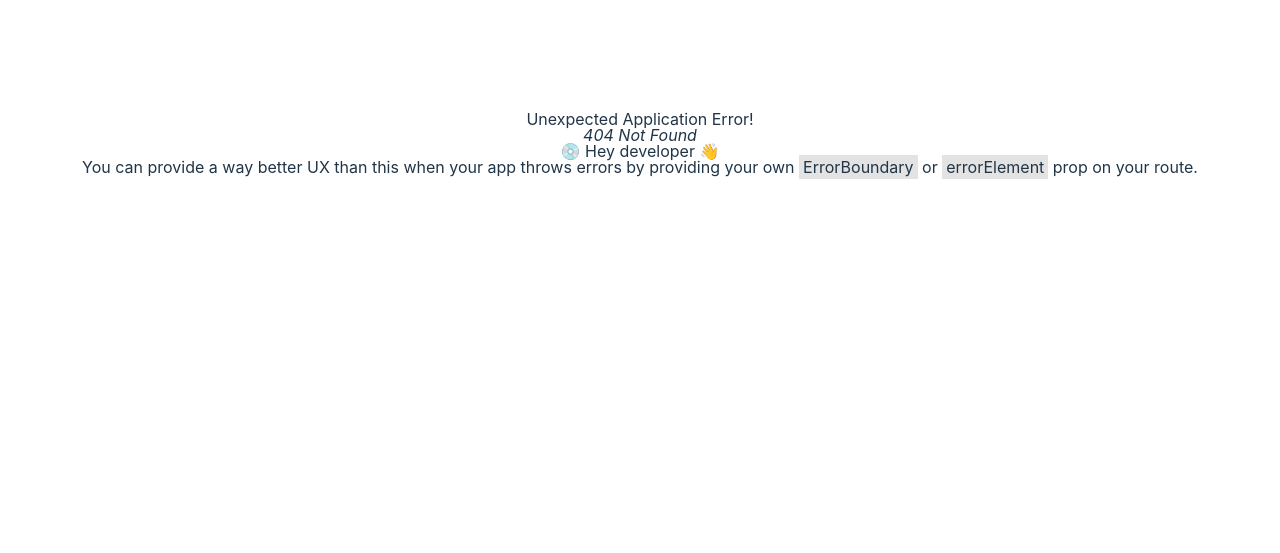
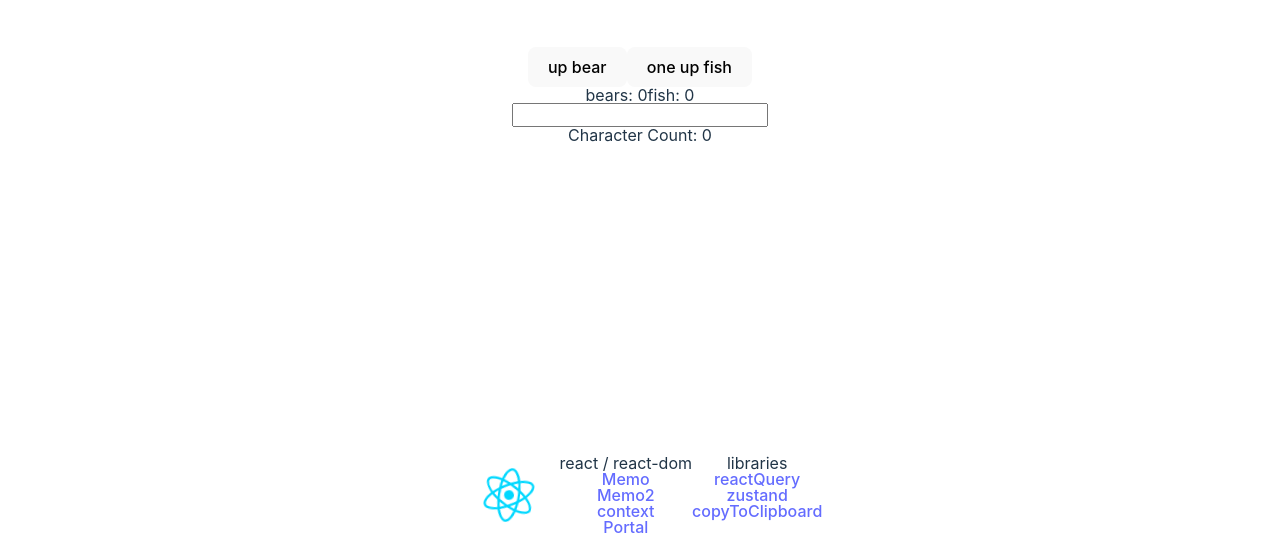
Before and after one commit to GiGa1989/playing-with-react, a React (Vite) app: page /zustand in a window 1280 px wide. Before the commit this address had no page. Shown: the part 257-810 px from the top of the page. Built offline with nearby package versions, Linux system fonts and the light colour scheme.

Commit message:
update zustand

```diff
--- a/package.json
+++ b/package.json
@@ -23,7 +23,7 @@
     "react-dom": "^18.2.0",
     "react-router-dom": "^6.4.3",
     "react-transition-group": "^4.4.5",
-    "zustand": "^4.1.4"
+    "zustand": "^4.5.4"
   },
   "devDependencies": {
     "@types/jest": "^29.2.1",
--- a/src/components/template/template.tsx
+++ b/src/components/template/template.tsx
@@ -45,12 +45,8 @@ const Template: FC<Props> = ({ children }) => {
           label: 'reactQuery',
         },
         {
-          url: 'zustand1',
-          label: 'zustand1',
-        },
-        {
-          url: 'zustand2',
-          label: 'zustand2',
+          url: 'zustand',
+          label: 'zustand',
         },
         {
           url: 'copyToClipboard',
--- /dev/null
+++ b/src/pages/zustand/components.tsx
@@ -0,0 +1,36 @@
+import { ChangeEvent } from 'react';
+import { useBoundStore, usePersistStore } from './store/useBoundStore';
+
+export const BoundStoreInput: React.FC = () => {
+  const { incrementBear, addFish } = useBoundStore();
+  return (
+    <div>
+      <button onClick={() => incrementBear(10)}>up bear</button>
+      <button onClick={addFish}>one up fish</button>
+    </div>
+  );
+};
+
+export const BoundStoreOutput: React.FC = () => {
+  const { bears, fish } = useBoundStore();
+  return (
+    <div>
+      <span>bears: {bears}</span>
+      <span>fish: {fish}</span>
+    </div>
+  );
+};
+
+export const PersistStoreInput: React.FC = () => {
+  const text = usePersistStore(state => state.text);
+  const setText = usePersistStore(state => state.setText);
+  const handleChange = (event: ChangeEvent<HTMLInputElement>) => {
+    setText(event.target.value);
+  };
+  return (
+    <div>
+      <input type="text" value={text} onChange={handleChange} />
+      <p>Character Count: {text.length}</p>
+    </div>
+  );
+};
--- /dev/null
+++ b/src/pages/zustand/store/bearSlice.ts
@@ -0,0 +1,37 @@
+import { create, StateCreator } from 'zustand';
+
+type State = {
+  bears: number;
+};
+
+type Actions = {
+  addBear: () => void;
+  reset: () => void;
+  incrementBear: (payload: number) => void;
+};
+
+type Store = State & Actions;
+
+const initialState: State = {
+  bears: 0,
+};
+
+// export const useStoree = create<Store>()(set => ({
+//   bears: 1,
+//   addBear: () => set(state => ({ bears: state.bears + 1 })),
+//   incrementBear: () => set(state => ({ count: state.count + 1 })),
+// }));
+
+const useStore: StateCreator<Store, [], [], Store> = set => ({
+  ...initialState,
+  bears: 0,
+  addBear: () => set(state => ({ bears: state.bears + 1 })),
+  incrementBear: (payload: number) =>
+    set(state => ({ bears: state.bears + payload })),
+  reset: () => {
+    set(initialState);
+  },
+});
+
+export { useStore };
+export type { Store };
--- /dev/null
+++ b/src/pages/zustand/store/fishSlice.ts
@@ -0,0 +1,30 @@
+import { StateCreator } from 'zustand';
+
+type State = {
+  fish: number;
+};
+
+type Actions = {
+  addFish: () => void;
+  eatFish: () => void;
+  reset: () => void;
+};
+
+type Store = State & Actions;
+
+const initialState: State = {
+  fish: 0,
+};
+
+const useStore: StateCreator<Store, [], [], Store> = set => ({
+  ...initialState,
+  fish: 0,
+  addFish: () => set(state => ({ fish: state.fish + 1 })),
+  eatFish: () => set(state => ({ fish: state.fish - 1 })),
+  reset: () => {
+    set(initialState);
+  },
+});
+
+export { useStore };
+export type { Store };
--- /dev/null
+++ b/src/pages/zustand/store/memoSlice.ts
@@ -0,0 +1,24 @@
+import { create, StateCreator } from 'zustand';
+
+type State = {
+  text: string;
+};
+
+type Actions = {
+  setText: (newText: string) => void;
+};
+
+type Store = State & Actions;
+
+const initialState: State = {
+  text: '',
+};
+
+const useStore: StateCreator<Store, [], [], Store> = set => ({
+  ...initialState,
+  text: '',
+  setText: (payload: string) => set({ text: payload }),
+});
+
+export { useStore };
+export type { Store };
--- /dev/null
+++ b/src/pages/zustand/store/useBoundStore.ts
@@ -0,0 +1,28 @@
+import { create } from 'zustand';
+import { useStore as createBearSlice, Store as BearStore } from './bearSlice';
+import { useStore as createFishSlice, Store as FishStore } from './fishSlice';
+import { useStore as createMemoSlice, Store as MemoStore } from './memoSlice';
+import { persist } from 'zustand/middleware';
+
+type Store = BearStore & FishStore;
+
+const useBoundStore = create<Store>((...a) => ({
+  ...createBearSlice(...a),
+  ...createFishSlice(...a),
+}));
+
+const usePersistStore = create(
+  persist<MemoStore>(
+    (...a) => ({
+      // ...createBearSlice(...a),
+      // ...createFishSlice(...a),
+      ...createMemoSlice(...a),
+    }),
+    {
+      name: 'bound-store',
+      // storage: createJSONStorage(() => sessionStorage), // (optional) by default, 'localStorage' is used
+    },
+  ),
+);
+
+export { useBoundStore, usePersistStore };
--- a/src/pages/zustand/zustand.tsx
+++ b/src/pages/zustand/zustand.tsx
@@ -1,44 +1,25 @@
-// import Template from '../../components/template/template';
 import Template from '@/components/template/template';
 import { FC } from 'react';
-import create from 'zustand';
-import { devtools, persist } from 'zustand/middleware';
+import {
+  BoundStoreInput,
+  BoundStoreOutput,
+  PersistStoreInput,
+} from './components';
 
-/*
-  // basic store
-  const useStore = create(set => ({
-    count: 1,
-    inc: () => set(state => ({ count: state.count + 1 })),
-  }));
-*/
+//However, Redux requires your app to be wrapped in context providers; Zustand does not.
+// middleware?
+// https://docs.pmnd.rs/zustand/guides/testing
 
-let store = (set, get) => ({
-  count: 1,
-  inc: () => set(state => ({ count: state.count + 1 })),
-  inc2: (payload: number) => set({ count: get().count + payload }),
-});
-
-store = persist(store, {
-  name: 'count', // unique name, può essere un nome diverso
-  getStorage: () => sessionStorage, // (optional) by default, 'localStorage' is used
-});
-store = devtools(store);
-const useStore = create(store);
-
-function Counter() {
-  const { count, inc, inc2 } = useStore();
-  return (
-    <div className="counter">
-      <span>{count}</span>
-      <button onClick={inc}>one up</button>
-      <button onClick={() => inc2(10)}>one up</button>
-    </div>
-  );
-}
 const ZustandPage: FC = () => {
   return (
     <Template>
-      <Counter />
+      <div>
+        <BoundStoreInput />
+        <BoundStoreOutput />
+      </div>
+      <div>
+        <PersistStoreInput />
+      </div>
     </Template>
   );
 };
--- a/src/pages/zustand/zustand2.tsx
+++ /dev/null
@@ -1,105 +0,0 @@
-import Template from '@/components/template/template';
-
-import { FC } from 'react';
-import create, { StateCreator } from 'zustand';
-import { devtools, persist } from 'zustand/middleware';
-
-interface BearSlice {
-  bears: number;
-  addBear: () => void;
-  eatFish: () => void;
-}
-
-const createBearSlice: StateCreator<
-  BearSlice & FishSlice,
-  [],
-  [],
-  BearSlice
-> = set => ({
-  bears: 0,
-  addBear: () => set(state => ({ bears: state.bears + 1 })),
-  eatFish: () =>
-    //@ts-ignore
-    set(state => ({ fishes: state.fishes - 1 }), false, 'bear/eatFish'),
-});
-
-interface FishSlice {
-  fishes: number;
-  addFish: () => void;
-}
-const createFishSlice: StateCreator<
-  BearSlice & FishSlice,
-  [],
-  [],
-  FishSlice
-> = set => ({
-  fishes: 0,
-  // fetch: async (pond: any) => {
-  //   const response = await fetch(pond);
-  //   set({ fishes: await response.json() });
-  // },
-  addFish: () => set(state => ({ fishes: state.fishes + 1 })),
-});
-
-/*
-  // prima
-  const useBoundStore = create<BearSlice & FishSlice>()((...a) => ({
-    ...createBearSlice(...a),
-    ...createFishSlice(...a),
-  }));
-*/
-
-// const myMiddlewares = f => devtools(persist(f));
-
-/*
-// persist/devtool test
-
-let store = (...a) => ({
-  ...createBearSlice(...a),
-  ...createFishSlice(...a),
-});
-
-store = persist(store, {
-  name: 'bear-fish', // unique name, può essere un nome diverso
-  getStorage: () => localStorage, // (optional) by default, 'localStorage' is used
-});
-store = devtools(store);
-// const useStore = create(store);
-
-let useBoundStore = create<BearSlice & FishSlice>()(store);
-
- */
-
-let useBoundStore = create<BearSlice & FishSlice>()(
-  devtools(
-    persist(
-      (...a) => ({
-        ...createBearSlice(...a),
-        ...createFishSlice(...a),
-      }),
-      {
-        name: 'bear-fish', // unique name, può essere un nome diverso
-        getStorage: () => localStorage, // (optional) by default, 'localStorage' is used
-      },
-    ),
-  ),
-);
-
-const ZustandPage2: FC = () => {
-  // const bears2 = useBoundStore(state => state.bears);
-  const { bears, fishes, addFish, addBear, eatFish } = useBoundStore();
-  return (
-    <Template>
-      <div style={{ display: 'flex', flexDirection: 'column' }}>
-        <span>{fishes} fishes</span>
-        <span>{bears} bears</span>
-        {/* <span>{bears2} bears2</span> */}
-        <button onClick={addFish}>addFish</button>
-        <button onClick={addBear}>addBear</button>
-        <button onClick={eatFish}>eatFish</button>
-      </div>
-    </Template>
-  );
-};
-
-export default ZustandPage2;
```
Also changed, not shown: src/main.tsx (+2 -7 lines), 2 other files (tests, documents, lock files or other folders).
